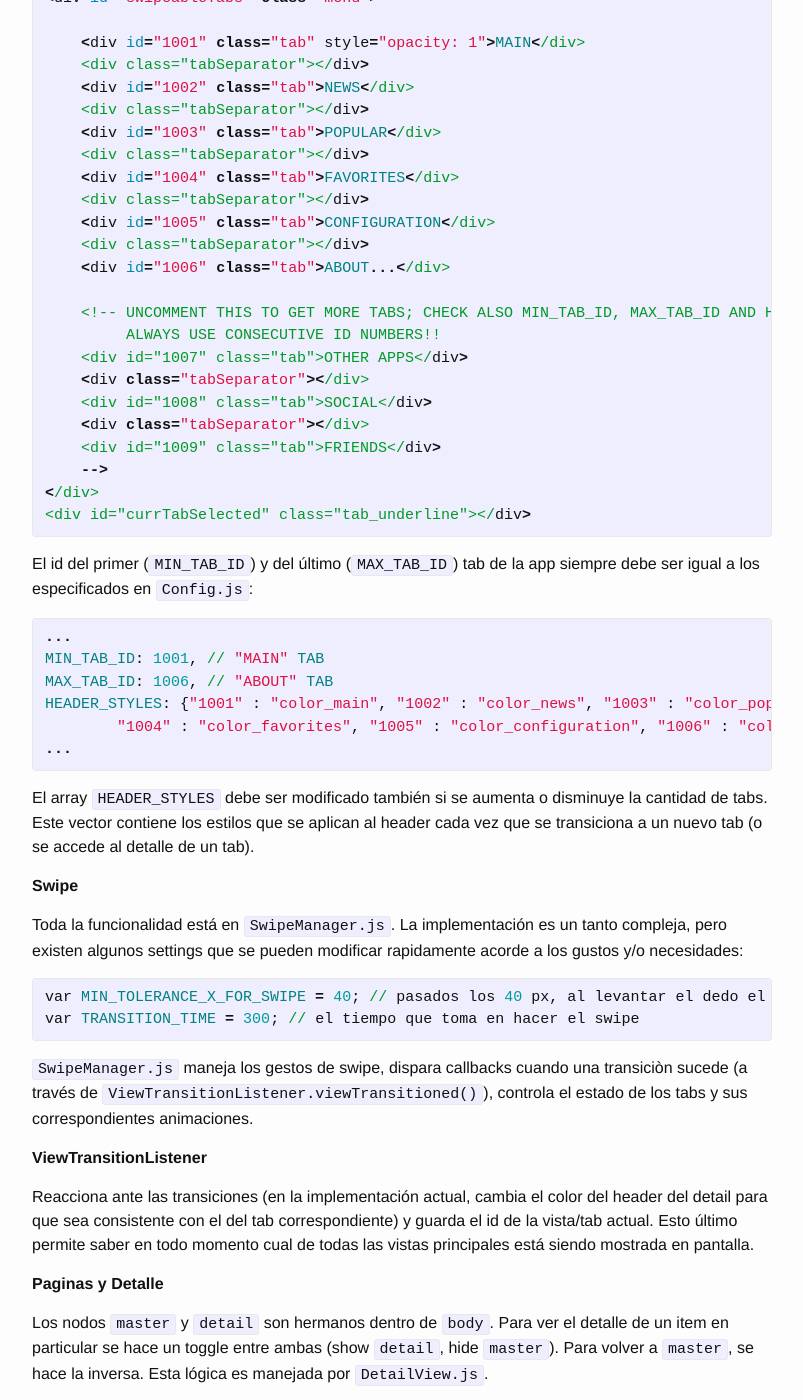
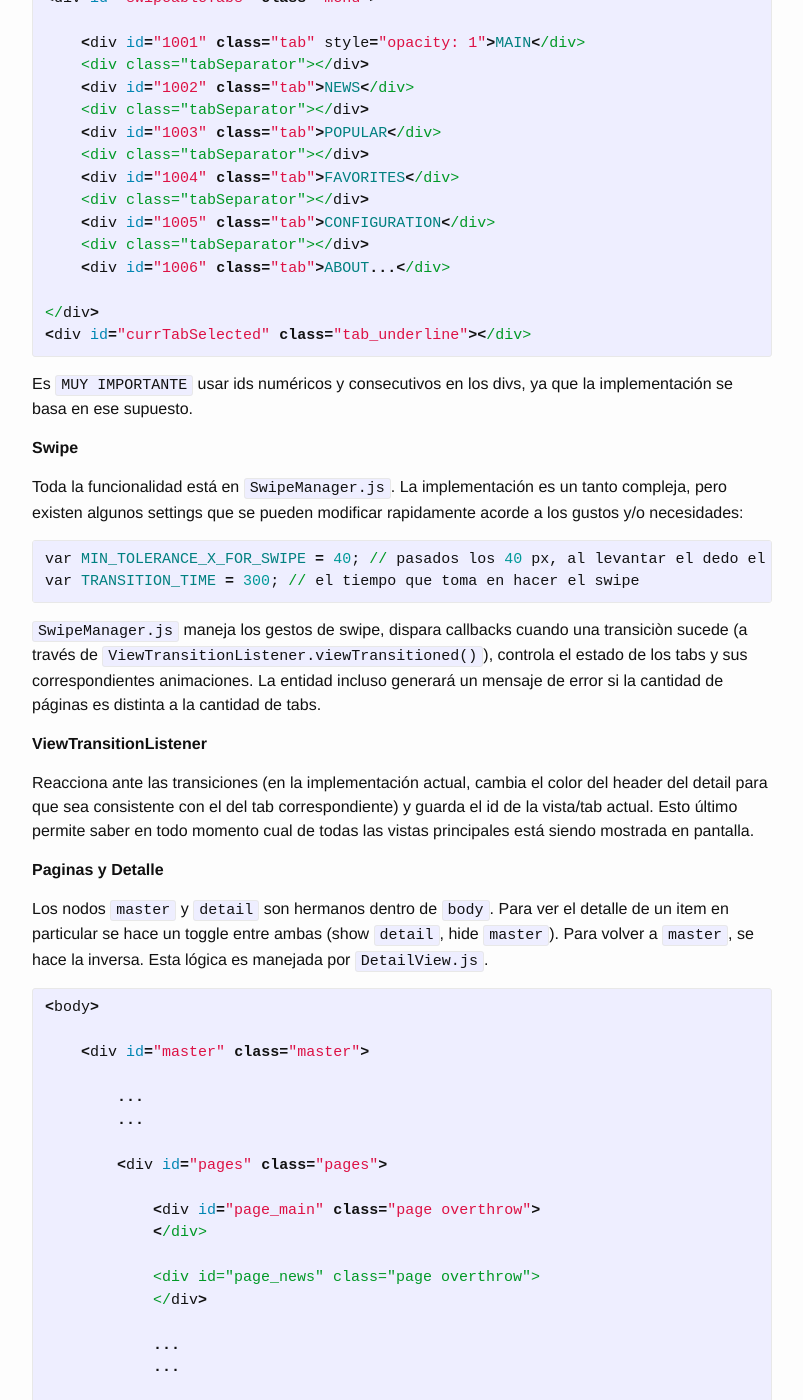
Before and after one commit to pigmalionstudios/pigmalionstudios.github.io, a Jekyll site: the page built from _posts/2015-08-06-phonegap-sliding-tabs.markdown, in a window 1280 px wide and 1400 px high, scrolled down 2280 px. Shown: the whole window, without its empty margins (238-1041 px from the left). Built offline with Jekyll 4.4.1, drawn with Linux system fonts in a browser that asks for light colours; comment, search, counter and statistics services are not loaded; some of the changed text lies outside the part shown.

Commit message:
Tuto modificado debido a mejoras en la demo

```diff
--- a/_posts/2015-08-06-phonegap-sliding-tabs.markdown
+++ b/_posts/2015-08-06-phonegap-sliding-tabs.markdown
@@ -75,33 +75,12 @@ La estructura html para los tabs es muy sencilla:
     <div class="tabSeparator"></div>
     <div id="1006" class="tab">ABOUT...</div>
 
-    <!-- UNCOMMENT THIS TO GET MORE TABS; CHECK ALSO MIN_TAB_ID, MAX_TAB_ID AND HEADER_STYLES IN CONFIG.JS
-         ALWAYS USE CONSECUTIVE ID NUMBERS!!
-    <div id="1007" class="tab">OTHER APPS</div>
-    <div class="tabSeparator"></div>
-    <div id="1008" class="tab">SOCIAL</div>
-    <div class="tabSeparator"></div>
-    <div id="1009" class="tab">FRIENDS</div>
-    -->
 </div>
 <div id="currTabSelected" class="tab_underline"></div>
 
 {% endhighlight %}
 
-El id del primer (`MIN_TAB_ID`) y del último (`MAX_TAB_ID`) tab de la app siempre debe ser igual a los especificados en `Config.js`:
-
-{% highlight ruby %}
-
-...
-MIN_TAB_ID: 1001, // "MAIN" TAB
-MAX_TAB_ID: 1006, // "ABOUT" TAB
-HEADER_STYLES: {"1001" : "color_main", "1002" : "color_news", "1003" : "color_popular",
-        "1004" : "color_favorites", "1005" : "color_configuration", "1006" : "color_about"}
-...
-
-{% endhighlight %}
-
-El array `HEADER_STYLES` debe ser modificado también si se aumenta o disminuye la cantidad de tabs. Este vector contiene los estilos que se aplican al header cada vez que se transiciona a un nuevo tab (o se accede al detalle de un tab).
+Es `MUY IMPORTANTE` usar ids numéricos y consecutivos en los divs, ya que la implementación se basa en ese supuesto.
 
 <b>Swipe</b>
 
@@ -114,12 +93,11 @@ var TRANSITION_TIME = 300; // el tiempo que toma en hacer el swipe
 
 {% endhighlight %}
 
-`SwipeManager.js` maneja los gestos de swipe, dispara callbacks cuando una transiciòn sucede (a través de `ViewTransitionListener.viewTransitioned()`), controla el estado  de los tabs y sus correspondientes animaciones.
+`SwipeManager.js` maneja los gestos de swipe, dispara callbacks cuando una transiciòn sucede (a través de `ViewTransitionListener.viewTransitioned()`), controla el estado  de los tabs y sus correspondientes animaciones. La entidad incluso generará un mensaje de error si la cantidad de páginas es distinta a la cantidad de tabs.
 
 <b>ViewTransitionListener</b>
 
 Reacciona ante las transiciones (en la implementación actual, cambia el color del header del detail para que sea consistente con el del tab correspondiente) y guarda el id de la vista/tab actual. Esto último permite saber en todo momento cual de todas las vistas principales está siendo mostrada en pantalla.
-
 
 <b>Paginas y Detalle</b>
 
@@ -190,9 +168,44 @@ Y en esta, es `detail` quien está visible (luego de hacer tap en `GO TO DETAIL
 
 Finalmente, tenemos al encargado de los eventos de la interfaz. Tal vez un nombre más adecuado podria ser StaticUIListener, dado que solo se encarga de los elementos estáticos de toda la app (no hay elementos dinámicos en esta demo).
 
+<b>Personalizar la cantidad de páginas/tabs</b>
+
+Los pasos a seguir si, por ejemplo, se quiere agregar un tab y una página más son:
+
+- Dentro de `swipeableTabs`, y despues del ultimo tab existente, se debe agregar
+
+{% highlight ruby %}
+
+<div class="tabSeparator"></div>
+<div id="1007" class="tab">SOCIAL</div>
+
+{% endhighlight %}
+
+- Dentro de `pages`, y después de la última página existente, se debe agregar
+
+{% highlight ruby %}
+
+<div id="page_social" class="page overthrow">
+</div>
+
+{% endhighlight %}
+
+- En `ViewTransitionListener`, modificar el array `HEADER_STYLES`, agregando un nuevo key/value.
+La clave debe ser "1007"; el valor, el nombre de una clase css que se desee:
+
+{% highlight ruby %}
+
+var HEADER_STYLES = {"1001" : "color_main", "1002" : "color_news", "1003" : "color_popular",
+    "1004" : "color_favorites", "1005" : "color_configuration", "1006" : "color_about" ,"1007" : "color_social"};
+
+{% endhighlight %}
+
 <b>Finalizando...</b>
 
-A esta altura solo resta dejarles el acceso al <a href="https://github.com/pigmalionstudios/sliding-tabs">repo git</a>, instarlos a adentrarse en el còdigo, modificarlo, jugar con él y dejar sus comentarios al final del post. ¡Espero que les haya sido útil!
+A esta altura solo resta dejarles el acceso al <a href="https://github.com/pigmalionstudios/sliding-tabs">repo git</a>, instarlos a adentrarse en el còdigo, modificarlo y jugar con él.
+¡Ah! Y no dejen de chequear `Educ.ar Noticias`, una app basada totalmente en la solución recien presentada, publicada en los stores de
+<a href="https://play.google.com/store/apps/details?id=ar.gob.educarnoticias&hl=es_419">Android</a>, <a href="https://itunes.apple.com/us/app/educ.ar-noticias/id896186536?l=es&mt=8">IOS</a> y Blackberry 10.
+No olviden dejar sus comentarios al final del post. ¡Espero que les haya sido útil!
 
 Por `Gustavo Alejandro Gramajo`, para Pigmalion Studios.
 
```
Also changed, not shown: other parts of _posts/2015-08-06-phonegap-sliding-tabs.markdown (+1 -1 lines), 2 other files.
